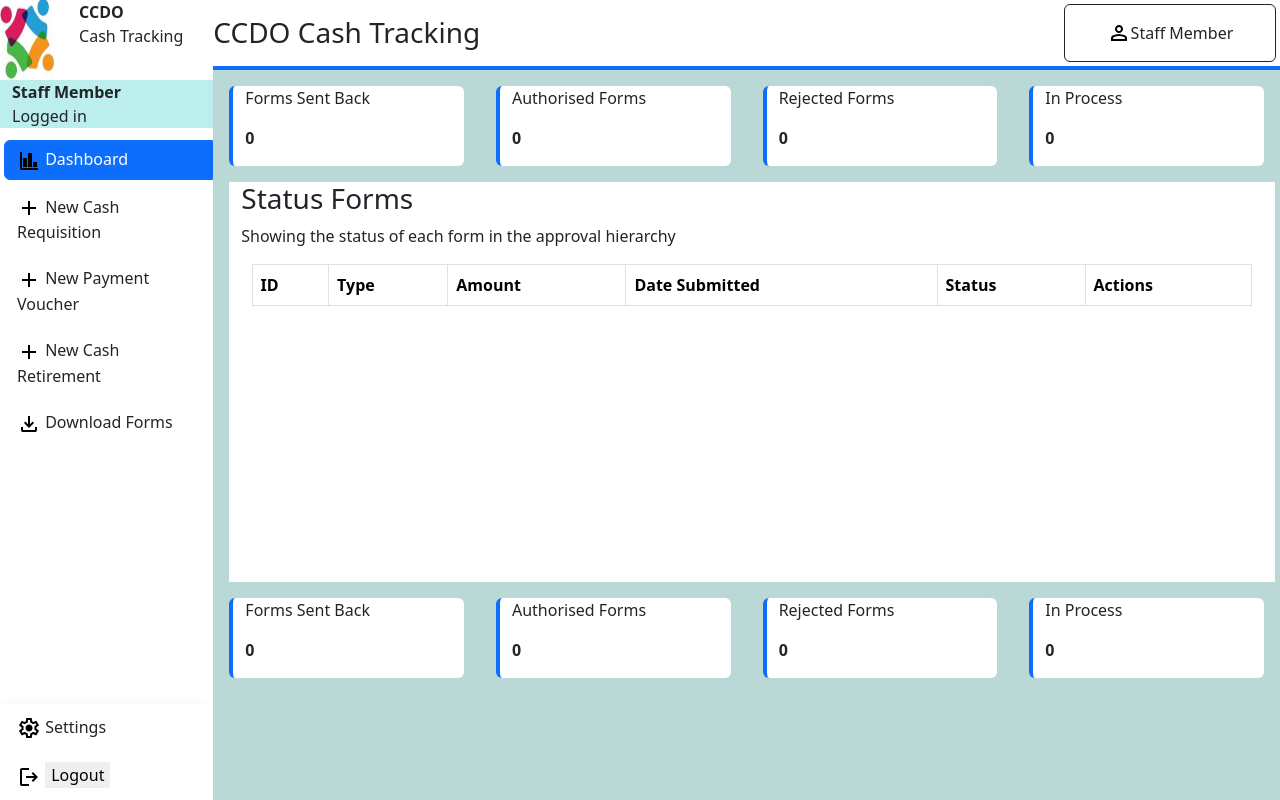
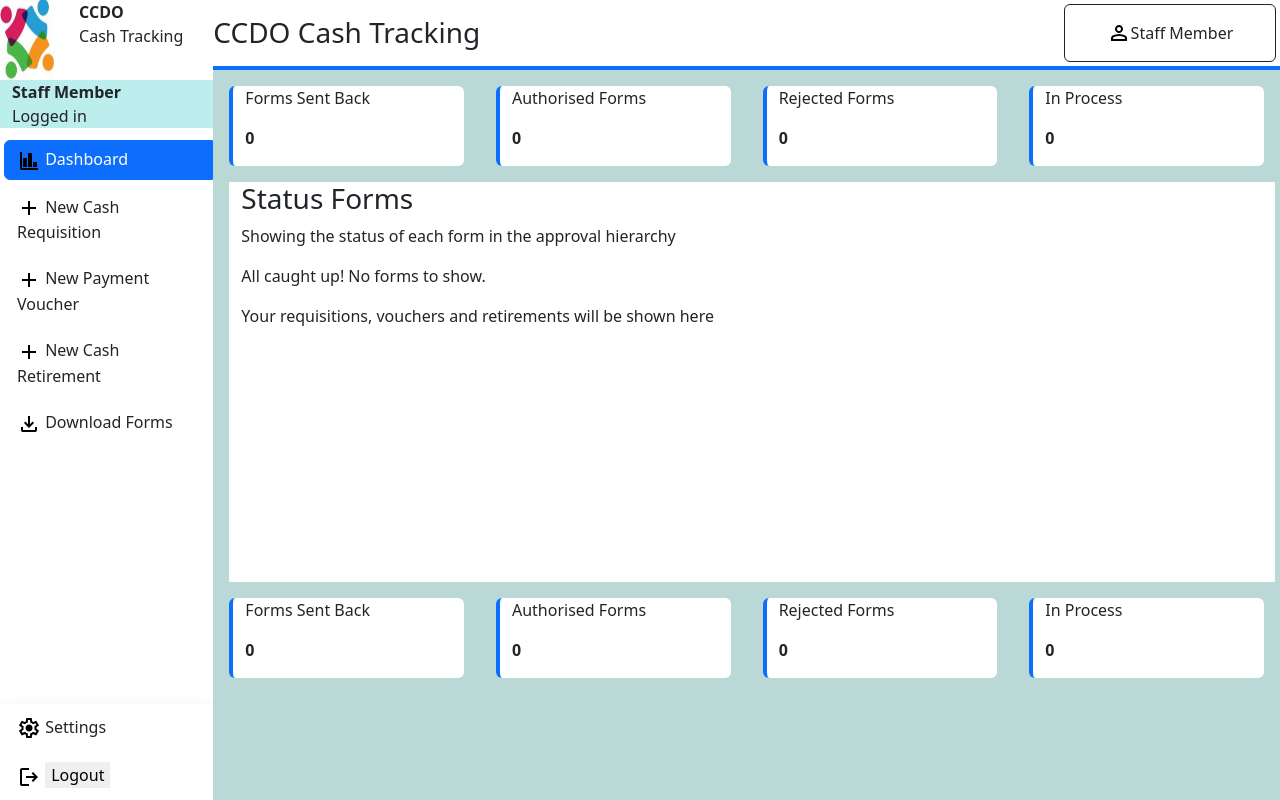
Before and after one commit to FrezerMakina/CashTrackingSystem, a Django app: page /dashboard/ in a window 1280 px wide. Run offline with Django 5.2, Linux system fonts and the light colour scheme; the visitor is signed in with stand-in values (Sample User, id 1); data that the repository does not hold is empty; some libraries are stand-ins or nearby versions.

Commit message:
Status Forms table edited so that no table header is shown when there is nothing to show. instead a custom message is shown

```diff
--- a/templates/CashTracker/dashboard.html
+++ b/templates/CashTracker/dashboard.html
@@ -36,6 +36,7 @@
     <p>Showing the status of each form in the approval hierarchy</p>
     <table class="table table-striped table-bordered table-hover mx-auto p-0" style="width: 98%;">
         <thead>
+            {% if requisitions or vouchers or retirements %}
             <tr>
                 <th>ID</th>
                 <th>Type</th>
@@ -44,6 +45,11 @@
                 <th>Status</th>
                 <th>Actions</th>
             </tr>
+            {% else %}
+            <p>All caught up! No forms to show.</p>
+            <p>Your requisitions, vouchers and retirements will be shown here</p>
+
+            {% endif %}
         </thead>
 
         <tbody>
```
